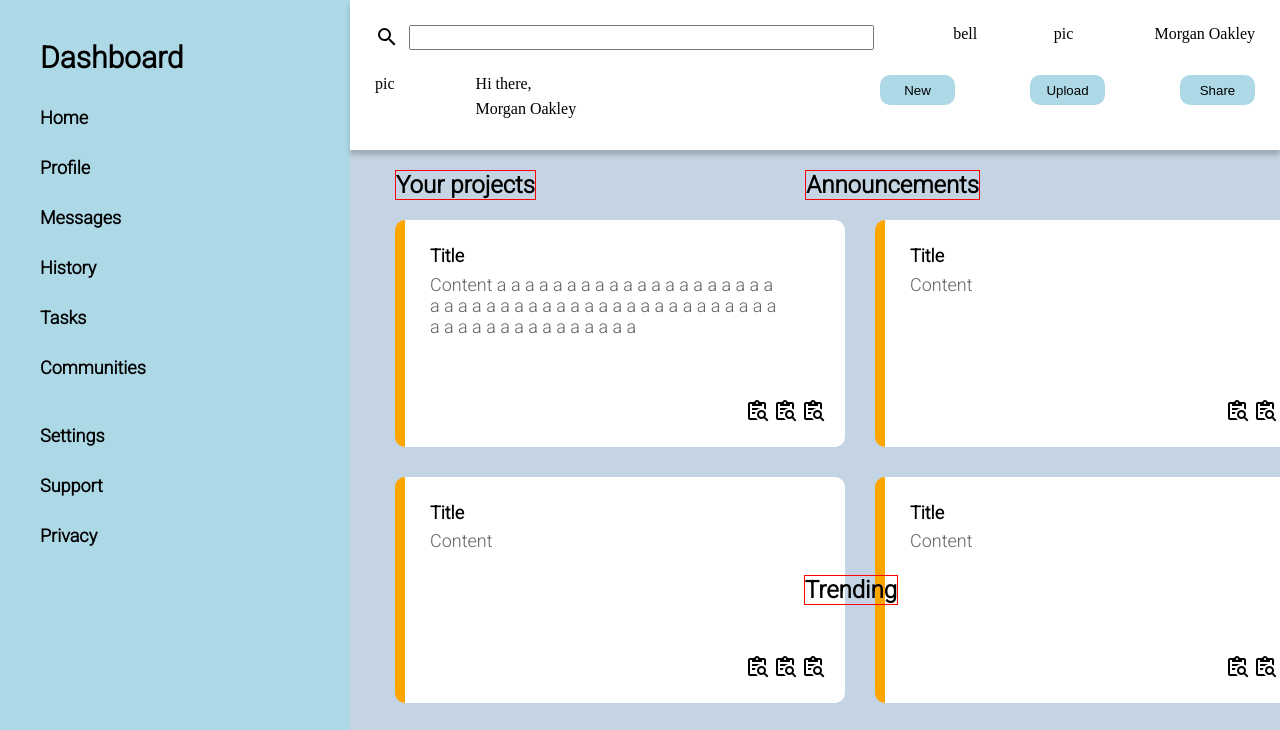
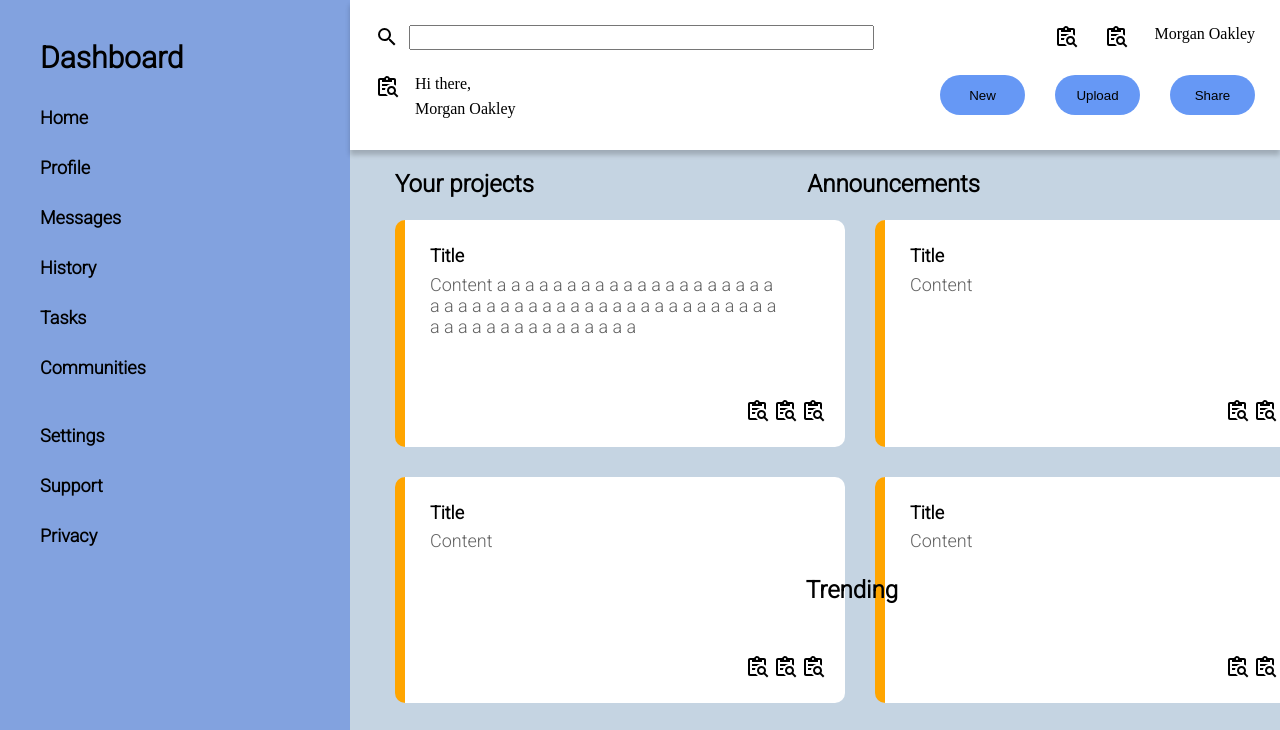
Before and after one commit to ripEmperor/Admin-Dashboard, a plain HTML site: page index.html in a window 1280 px wide. Shown: the top 730 px of the page. Drawn offline with Linux system fonts and the light colour scheme.

Commit message:
Some final touches

```diff
--- a/index.html
+++ b/index.html
@@ -22,14 +22,26 @@
                         <input type="search" id="searchBar">
                     </div>
                     <div class="user">
-                        <div class="bellButton">bell</div>
-                        <div class="profilePic1">pic</div>
+                        <div class="bellButton">
+                            <svg style="width:24px;height:24px" viewBox="0 0 24 24">
+                                <path fill="currentColor" d="M17 9H16.5 17M7 15H10C10.08 14.32 10.23 13.64 10.5 13H7V15M11.9 10.9C13.17 9.64 14.84 9 16.5 9H7V11H11.82C11.85 10.97 11.87 10.94 11.9 10.9M11.9 20.1C12.26 20.45 12.65 20.74 13.06 21H5C3.9 21 3 20.11 3 19V5C3 3.9 3.9 3 5 3H9.18C9.5 2.16 10.14 1.5 11 1.2C12.53 .64 14.25 1.44 14.82 3H19C20.11 3 21 3.9 21 5V10.82C20.4 10.24 19.72 9.8 19 9.5V5H17V7H7V5H5V19H11.03C11.27 19.39 11.57 19.76 11.9 20.1M11 4C11 4.55 11.45 5 12 5S13 4.55 13 4 12.55 3 12 3 11 3.45 11 4M23.39 21L22 22.39L18.88 19.32C18.19 19.75 17.37 20 16.5 20C14 20 12 18 12 15.5S14 11 16.5 11 21 13 21 15.5C21 16.38 20.75 17.21 20.31 17.9L23.39 21M19 15.5C19 14.12 17.88 13 16.5 13S14 14.12 14 15.5 15.12 18 16.5 18 19 16.88 19 15.5Z" />
+                            </svg>
+                        </div>
+                        <div class="profilePic1">
+                            <svg style="width:24px;height:24px" viewBox="0 0 24 24">
+                                <path fill="currentColor" d="M17 9H16.5 17M7 15H10C10.08 14.32 10.23 13.64 10.5 13H7V15M11.9 10.9C13.17 9.64 14.84 9 16.5 9H7V11H11.82C11.85 10.97 11.87 10.94 11.9 10.9M11.9 20.1C12.26 20.45 12.65 20.74 13.06 21H5C3.9 21 3 20.11 3 19V5C3 3.9 3.9 3 5 3H9.18C9.5 2.16 10.14 1.5 11 1.2C12.53 .64 14.25 1.44 14.82 3H19C20.11 3 21 3.9 21 5V10.82C20.4 10.24 19.72 9.8 19 9.5V5H17V7H7V5H5V19H11.03C11.27 19.39 11.57 19.76 11.9 20.1M11 4C11 4.55 11.45 5 12 5S13 4.55 13 4 12.55 3 12 3 11 3.45 11 4M23.39 21L22 22.39L18.88 19.32C18.19 19.75 17.37 20 16.5 20C14 20 12 18 12 15.5S14 11 16.5 11 21 13 21 15.5C21 16.38 20.75 17.21 20.31 17.9L23.39 21M19 15.5C19 14.12 17.88 13 16.5 13S14 14.12 14 15.5 15.12 18 16.5 18 19 16.88 19 15.5Z" />
+                            </svg>
+                        </div>
                         <div class="name1">Morgan Oakley</div>
                     </div>
                 </div>
                 <div class="hRow2">
                     <div class="left">
-                        <div class="profilePic2">pic</div>
+                        <div class="profilePic2">
+                            <svg style="width:24px;height:24px" viewBox="0 0 24 24">
+                            <path fill="currentColor" d="M17 9H16.5 17M7 15H10C10.08 14.32 10.23 13.64 10.5 13H7V15M11.9 10.9C13.17 9.64 14.84 9 16.5 9H7V11H11.82C11.85 10.97 11.87 10.94 11.9 10.9M11.9 20.1C12.26 20.45 12.65 20.74 13.06 21H5C3.9 21 3 20.11 3 19V5C3 3.9 3.9 3 5 3H9.18C9.5 2.16 10.14 1.5 11 1.2C12.53 .64 14.25 1.44 14.82 3H19C20.11 3 21 3.9 21 5V10.82C20.4 10.24 19.72 9.8 19 9.5V5H17V7H7V5H5V19H11.03C11.27 19.39 11.57 19.76 11.9 20.1M11 4C11 4.55 11.45 5 12 5S13 4.55 13 4 12.55 3 12 3 11 3.45 11 4M23.39 21L22 22.39L18.88 19.32C18.19 19.75 17.37 20 16.5 20C14 20 12 18 12 15.5S14 11 16.5 11 21 13 21 15.5C21 16.38 20.75 17.21 20.31 17.9L23.39 21M19 15.5C19 14.12 17.88 13 16.5 13S14 14.12 14 15.5 15.12 18 16.5 18 19 16.88 19 15.5Z" />
+                            </svg>
+                        </div>
                         <div class="greeting">
                             <div class="hiName">Hi there,</div>
                             <div class="name2">Morgan Oakley</div>
--- a/style.css
+++ b/style.css
@@ -14,7 +14,7 @@ body {
 
     grid-column: 1/2;
     height: 100vh;
-    background-color: lightblue;
+    background-color: rgb(130, 162, 223);
 }
 
 .sidebarListTop, .sidebarListBot {
@@ -100,7 +100,6 @@ body {
 }
 
 .trend {
-    border: solid 1px red;
     background-color: white;
     border-radius: 10px;
 }
@@ -130,7 +129,7 @@ body {
 
 .left {
     display: grid;
-    grid-template-columns: 1fr 1fr;
+    grid-template-columns: 40px 1fr;
     justify-self: start;
 }
 
@@ -139,7 +138,7 @@ body {
     grid-template-columns: 1fr 1fr 1fr;
     justify-self: end;
     align-self: start;
-    grid-gap: 75px;
+    grid-gap: 30px;
 }
 
 .greeting {
@@ -150,7 +149,7 @@ body {
 .user {
     justify-self: end;
     display: grid;
-    grid-template-columns: 1fr 1fr 1fr;
+    grid-template-columns: 50px 50px 1fr;
 }
 
 #searchBar {
@@ -165,7 +164,6 @@ body {
     margin-left: 45px;
     position: absolute;
     align-self: start;
-    border: solid 1px red;
     font-family: "Roboto";
     font-size: 24px;
     font-weight: 700;
@@ -176,7 +174,6 @@ body {
     position: absolute;
     justify-self: end;
     right: 300px;
-    border: solid 1px red;
     font-family: "Roboto";
     font-size: 24px;
     font-weight: 700;
@@ -187,20 +184,19 @@ body {
     position: absolute;
     justify-self: end;
     right: 382px;
-    top: 405px;
-    border: solid 1px red;
+    top: 406px;
     font-family: "Roboto";
     font-size: 24px;
     font-weight: 700;
 }
 
 .headBtn {
-    background-color: lightblue;
-    border-radius: 10px;
+    background-color: rgb(102, 152, 245);
+    border-radius: 20px;
     outline: none;
     border: none;
-    width: 75px;
-    height: 30px;
+    width: 85px;
+    height: 40px;
 }
 
 .buttons {
@@ -275,3 +271,6 @@ body {
 .picture {
     justify-self: center;
 }
+
+.profilePic2 {
+}
```
